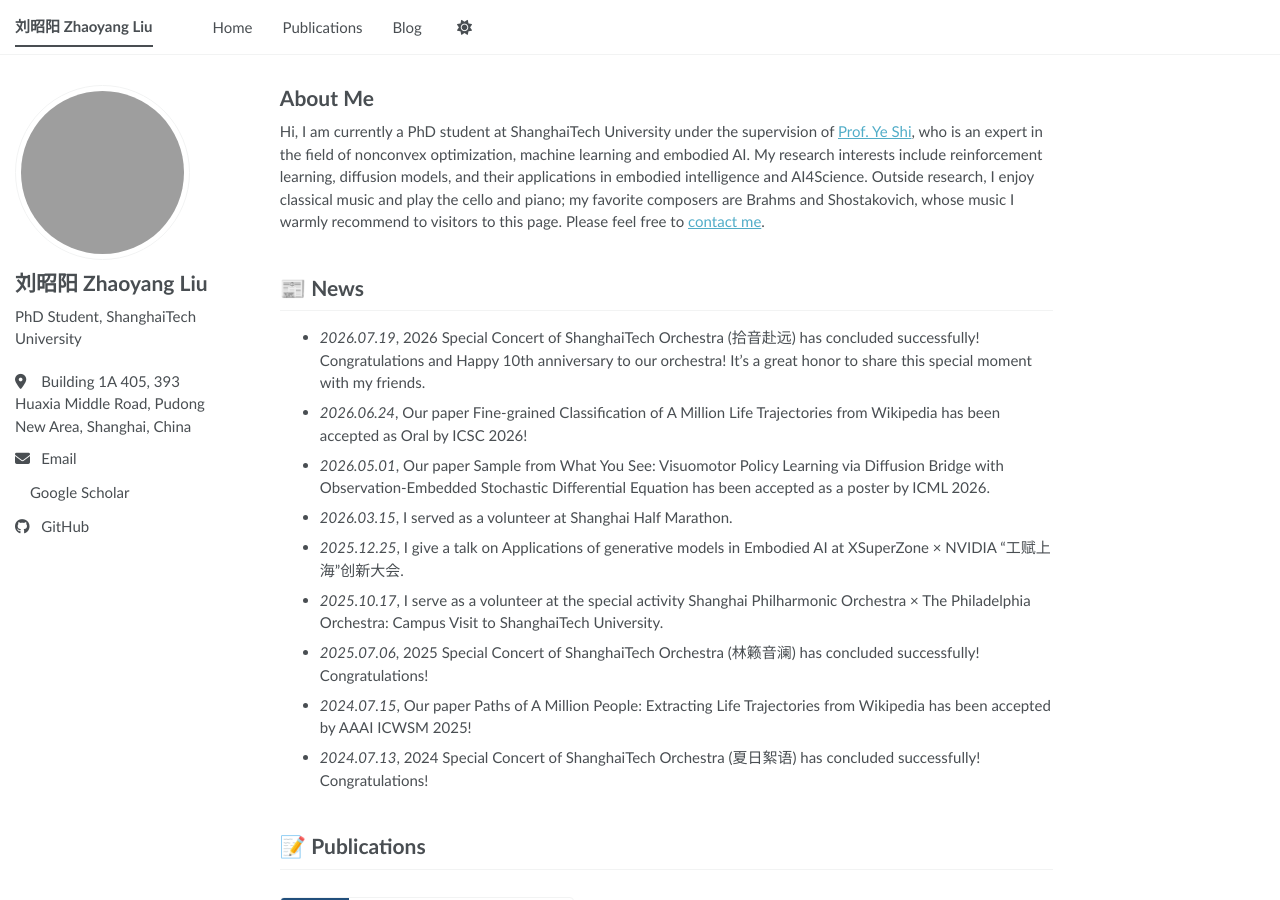
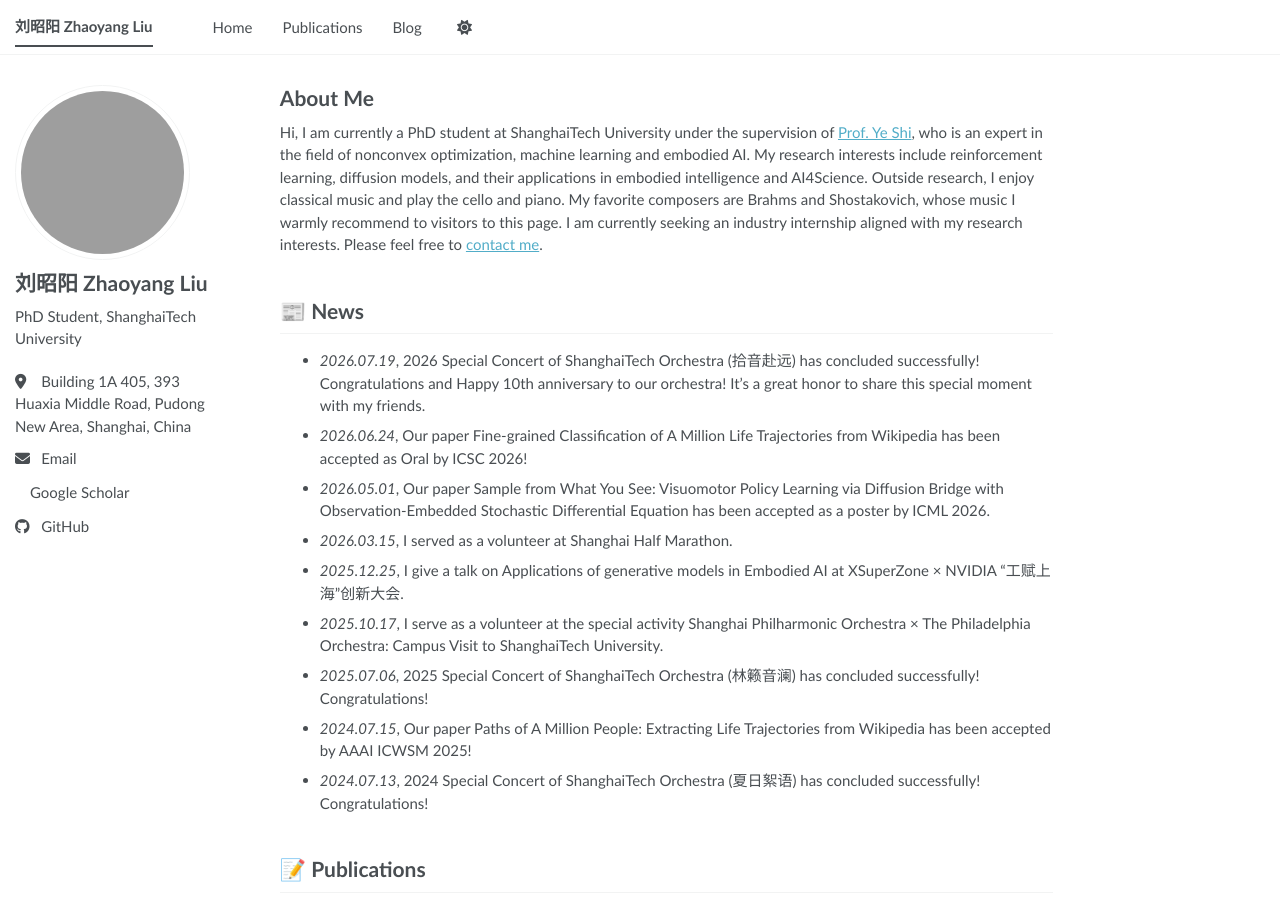
Before and after one commit to zhy-liu/zhy-liu.github.io, a Jekyll site: the page built from _pages/about.md, in a window 1280 px wide and 900 px high. Built offline with Jekyll 4.4.1, drawn with Linux system fonts in a browser that asks for light colours; a style sheet for code colours, icons or effects is not loaded; our own code applies the rules of GitHub Pages for plain Markdown files.

Commit message:
Restore internship sentence and split the music sentence

```diff
--- a/_pages/about.md
+++ b/_pages/about.md
@@ -6,7 +6,7 @@
 
 # About Me
 
-Hi, I am currently a PhD student at ShanghaiTech University under the supervision of <a href="https://shiye21.github.io/" target="_blank" rel="noopener noreferrer">Prof. Ye Shi</a>, who is an expert in the field of nonconvex optimization, machine learning and embodied AI. My research interests include reinforcement learning, diffusion models, and their applications in embodied intelligence and AI4Science. Outside research, I enjoy classical music and play the cello and piano; my favorite composers are Brahms and Shostakovich, whose music I warmly recommend to visitors to this page. Please feel free to [contact me](mailto:liuzhy2023@shanghaitech.edu.cn).
+Hi, I am currently a PhD student at ShanghaiTech University under the supervision of <a href="https://shiye21.github.io/" target="_blank" rel="noopener noreferrer">Prof. Ye Shi</a>, who is an expert in the field of nonconvex optimization, machine learning and embodied AI. My research interests include reinforcement learning, diffusion models, and their applications in embodied intelligence and AI4Science. Outside research, I enjoy classical music and play the cello and piano. My favorite composers are Brahms and Shostakovich, whose music I warmly recommend to visitors to this page. I am currently seeking an industry internship aligned with my research interests. Please feel free to [contact me](mailto:liuzhy2023@shanghaitech.edu.cn).
 
 ## 📰 News
 
```
